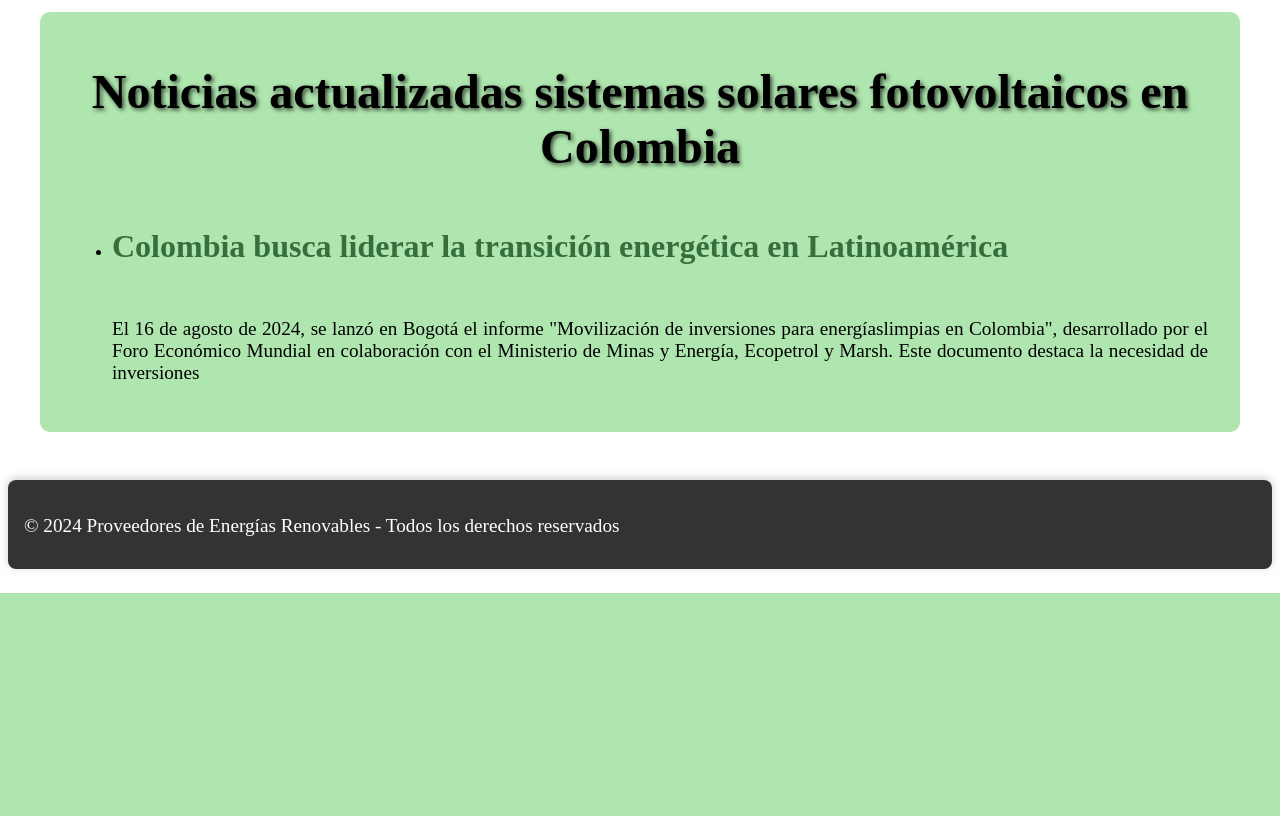
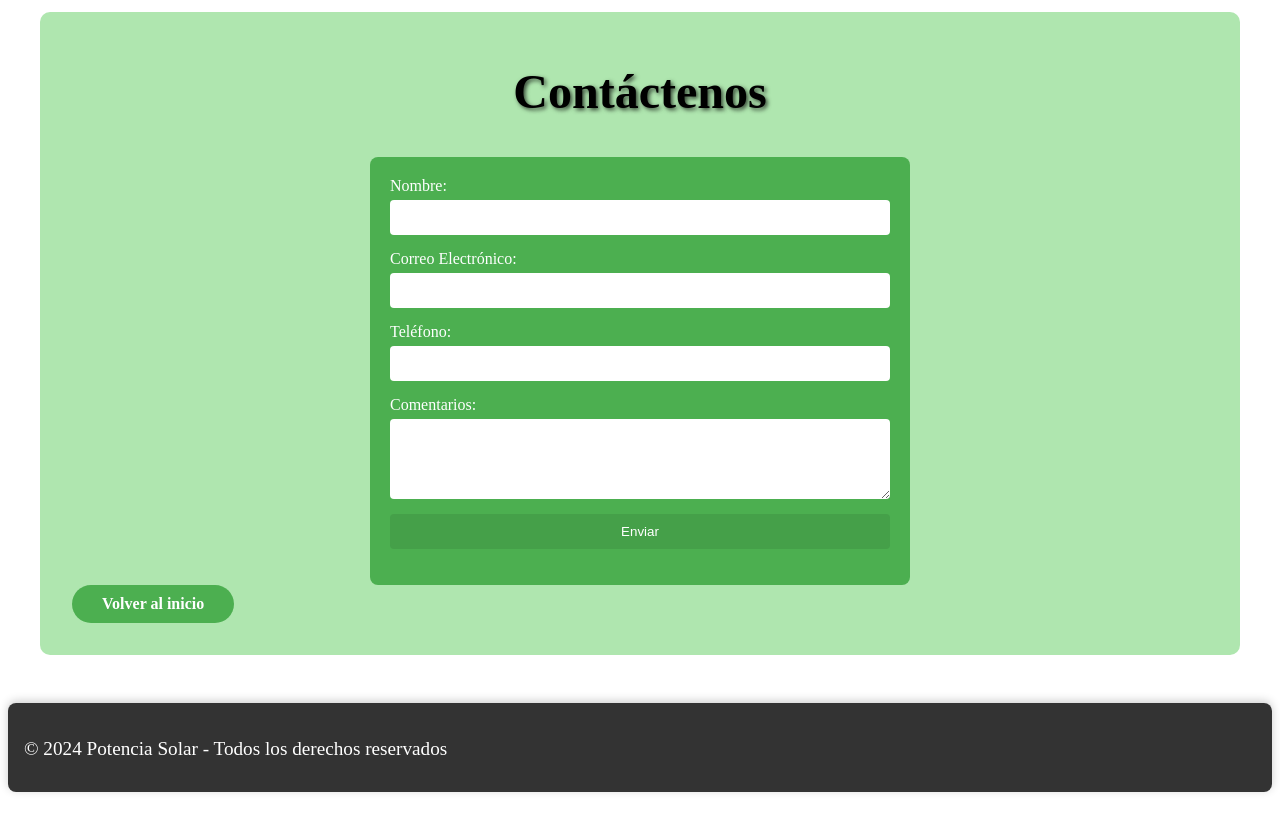
Before and after one commit to ProgramasEnPython/Energy_Project, a Flask app: template templates/contacto.html in a window 1280 px wide. Shown: the part 346-1162 px from the top of the page. Before the commit the page ends 939 px from the top, so only its background shows below. Run offline with Flask 3, Linux system fonts and the light colour scheme; the template is opened without the code that fills it, so the values that code supplies are empty.

Commit message:
contacto

```diff
--- a/static/ayudas.css
+++ b/static/ayudas.css
@@ -242,3 +242,49 @@ footer {
         padding: 8px 20px; /* Ajustar el tamaño del botón */
     }
 }
+
+.contact-section {
+    background-color: #4CAF50; /* Color verde */
+    color: white;
+    padding: 20px;
+    border-radius: 8px;
+    max-width: 500px;
+    margin: auto;
+}
+
+.form-group {
+    margin-bottom: 15px;
+}
+
+label {
+    display: block;
+    margin-bottom: 5px;
+}
+
+input[type="text"],
+input[type="email"],
+input[type="tel"],
+textarea {
+    width: 100%;
+    padding: 10px;
+    border: none;
+    border-radius: 4px;
+}
+
+textarea {
+    resize: vertical;
+}
+
+input[type="submit"] {
+    background-color: #45a049;
+    color: white;
+    padding: 10px;
+    border: none;
+    border-radius: 4px;
+    cursor: pointer;
+    width: 100%;
+}
+
+input[type="submit"]:hover {
+    background-color: #3e8e41;
+}
--- a/templates/ayudas.html
+++ b/templates/ayudas.html
@@ -149,7 +149,7 @@
 
 <footer>
     <div class="footer-container">
-        <p>&copy; 2024 Proveedores de Energías Renovables - Todos los derechos reservados</p>
+        <p>&copy; 2024 Potencia Solar - Todos los derechos reservados</p>
     </div>
 </footer>
 <script src="../static/proveedor.js"></script> <!-- Enlazar el JavaScript -->
--- a/templates/contacto.html
+++ b/templates/contacto.html
@@ -29,16 +29,29 @@ html lang="es">
 
 
     <section class="intro">
-        <h2 class="provider-title">Noticias actualizadas sistemas solares fotovoltaicos en Colombia</h2><br>
-        <ul>
-            <li class="provider">
-                <h3>
-                    <a href="https://www.minenergia.gov.co/es/sala-de-prensa/noticias-index/colombia-busca-liderar-la-transici%C3%B3n-hacia-las-energ%C3%ADas-limpias-en-latinoam%C3%A9rica/"
-                       target="_blank">Colombia busca liderar la transición energética en Latinoamérica</a></h3><br>
-                <p>El 16 de agosto de 2024, se lanzó en Bogotá el informe "Movilización de inversiones para
-                    energíaslimpias en Colombia", desarrollado por el Foro Económico Mundial en colaboración con el
-                    Ministerio de Minas y Energía, Ecopetrol y Marsh. Este documento destaca la necesidad de inversiones
-        </ul>
+        <h2 class="provider-title">Contáctenos</h2><br>
+        <section class="contact-section">
+            <form action="#" method="post">
+                <div class="form-group">
+                    <label for="nombre">Nombre:</label>
+                    <input type="text" id="nombre" name="nombre" required>
+                </div>
+                <div class="form-group">
+                    <label for="correo">Correo Electrónico:</label>
+                    <input type="email" id="correo" name="correo" required>
+                </div>
+                <div class="form-group">
+                    <label for="telefono">Teléfono:</label>
+                    <input type="tel" id="telefono" name="telefono" required>
+                </div>
+                <div class="form-group">
+                    <label for="comentarios">Comentarios:</label>
+                    <textarea id="comentarios" name="comentarios" rows="4" required></textarea>
+                </div>
+                <input type="submit" value="Enviar">
+            </form>
+        </section>
+    <a href="../templates/index.html" class="button">Volver al inicio</a>
     <section/>
 
 
@@ -46,7 +59,7 @@ html lang="es">
 
 <footer>
     <div class="footer-container">
-        <p>&copy; 2024 Proveedores de Energías Renovables - Todos los derechos reservados</p>
+        <p>&copy; 2024 Potencia Solar - Todos los derechos reservados</p>
     </div>
 </footer>
 <script src="../static/proveedor.js"></script> <!-- Enlazar el JavaScript -->
--- a/templates/s_nosotros.html
+++ b/templates/s_nosotros.html
@@ -52,7 +52,7 @@
 
     <footer>
         <div class="footer-container">
-            <p  style="text-align: center">&copy; 2024 Proveedores de Energías Renovables - Todos los derechos reservados</p>
+            <p  style="text-align: center">&copy;2024 Potencia Solar - Todos los derechos reservados</p>
         </div>
     </footer>
     <script src="../static/quienessomos.js"></script>
```
